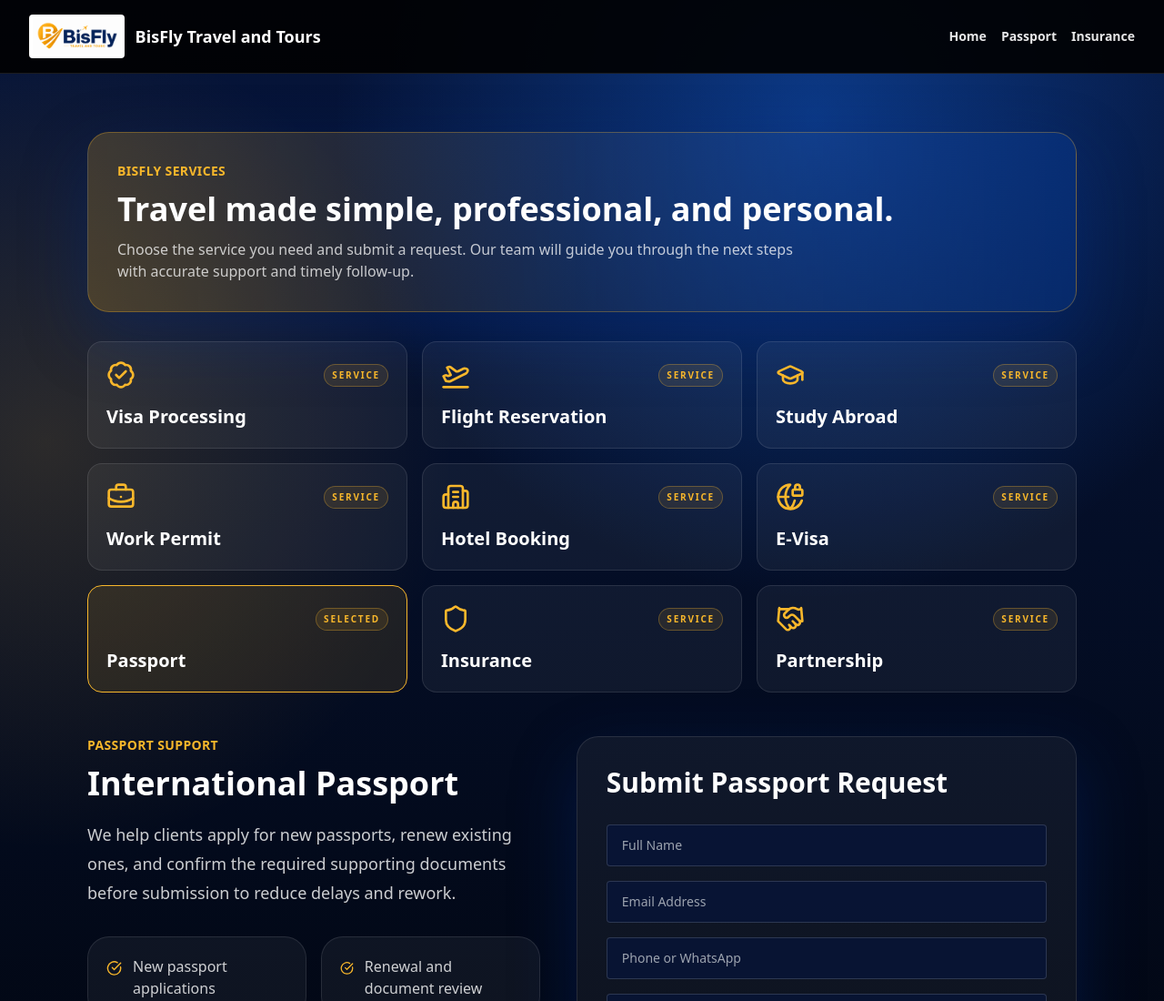
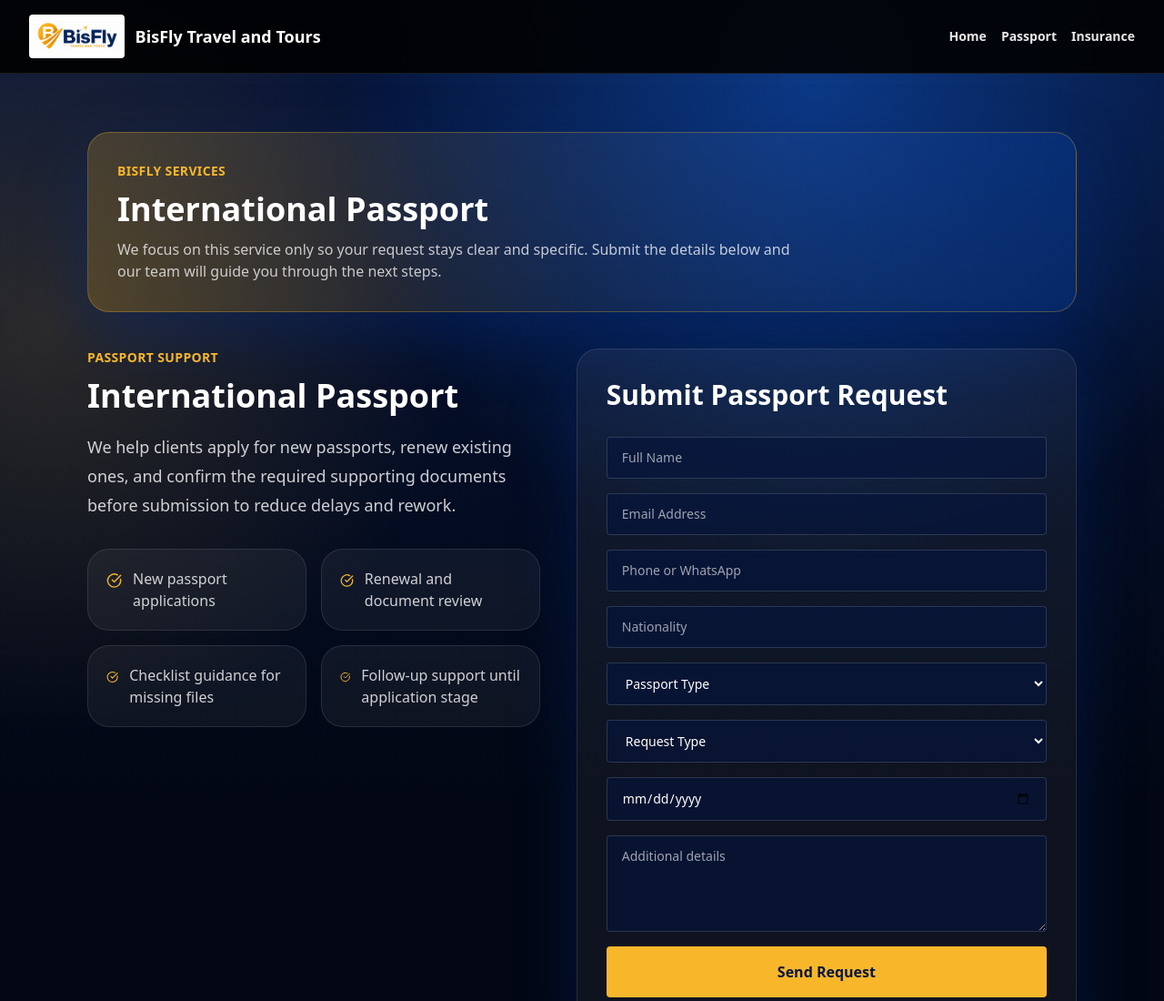
Before and after one commit to seculus1/Bisfly, a website: page service.html in a window 1280 px wide. Shown: the top 1100 px of the page at 91% size. Drawn offline with nearby package versions, Linux system fonts and the light colour scheme.

Commit message:
Restrict selected service pages to one service

```diff
--- a/service.html
+++ b/service.html
@@ -280,36 +280,12 @@
       return `<input type="${field.type}" name="${field.name}" ${field.required ? 'required' : ''} placeholder="${field.label}" class="${sharedClass}" />`;
     }
 
-    const allServiceCards = [
-      { key: 'visa', title: 'Visa Processing', icon: 'badge-check', href: '/service.html?service=visa' },
-      { key: 'flight', title: 'Flight Reservation', icon: 'plane-takeoff', href: '/service.html?service=flight' },
-      { key: 'study', title: 'Study Abroad', icon: 'graduation-cap', href: '/service.html?service=study' },
-      { key: 'work', title: 'Work Permit', icon: 'briefcase-business', href: '/service.html?service=work' },
-      { key: 'hotel', title: 'Hotel Booking', icon: 'building-2', href: '/service.html?service=hotel' },
-      { key: 'evisa', title: 'E-Visa', icon: 'globe-lock', href: '/service.html?service=evisa' },
-      { key: 'passport', title: 'Passport', icon: 'passport', href: '/service.html?service=passport' },
-      { key: 'insurance', title: 'Insurance', icon: 'shield', href: '/service.html?service=insurance' },
-      { key: 'partnership', title: 'Partnership', icon: 'handshake', href: '/service.html?service=partnership' }
-    ];
-
     const content = `
       <section class="mb-10">
         <div class="mb-8 rounded-3xl border border-gold/30 bg-gradient-to-r from-gold/20 via-white/5 to-royal/40 p-8 shadow-blue">
           <p class="text-sm font-black uppercase tracking-wide text-gold">BisFly Services</p>
-          <h1 class="mt-3 text-4xl font-black text-white">Travel made simple, professional, and personal.</h1>
-          <p class="mt-3 max-w-3xl text-white/75">Choose the service you need and submit a request. Our team will guide you through the next steps with accurate support and timely follow-up.</p>
-        </div>
-
-        <div class="service-card-grid mb-12 grid gap-4 sm:grid-cols-2 xl:grid-cols-3">
-          ${allServiceCards.map(item => `
-            <a href="${item.href}" class="rounded-2xl border ${item.key === key ? 'border-gold bg-gold/10' : 'border-white/10 bg-white/5'} p-5 transition hover:border-gold hover:bg-white/10">
-              <div class="flex items-center justify-between gap-3">
-                <i data-lucide="${item.icon}" class="h-8 w-8 text-gold"></i>
-                <span class="rounded-full border border-gold/30 bg-gold/10 px-2 py-1 text-[10px] font-bold uppercase tracking-[0.18em] text-gold">${item.key === key ? 'Selected' : 'Service'}</span>
-              </div>
-              <h3 class="mt-4 text-xl font-black text-white">${item.title}</h3>
-            </a>
-          `).join('')}
+          <h1 class="mt-3 text-4xl font-black text-white">${service.title}</h1>
+          <p class="mt-3 max-w-3xl text-white/75">We focus on this service only so your request stays clear and specific. Submit the details below and our team will guide you through the next steps.</p>
         </div>
       </section>
 
```
